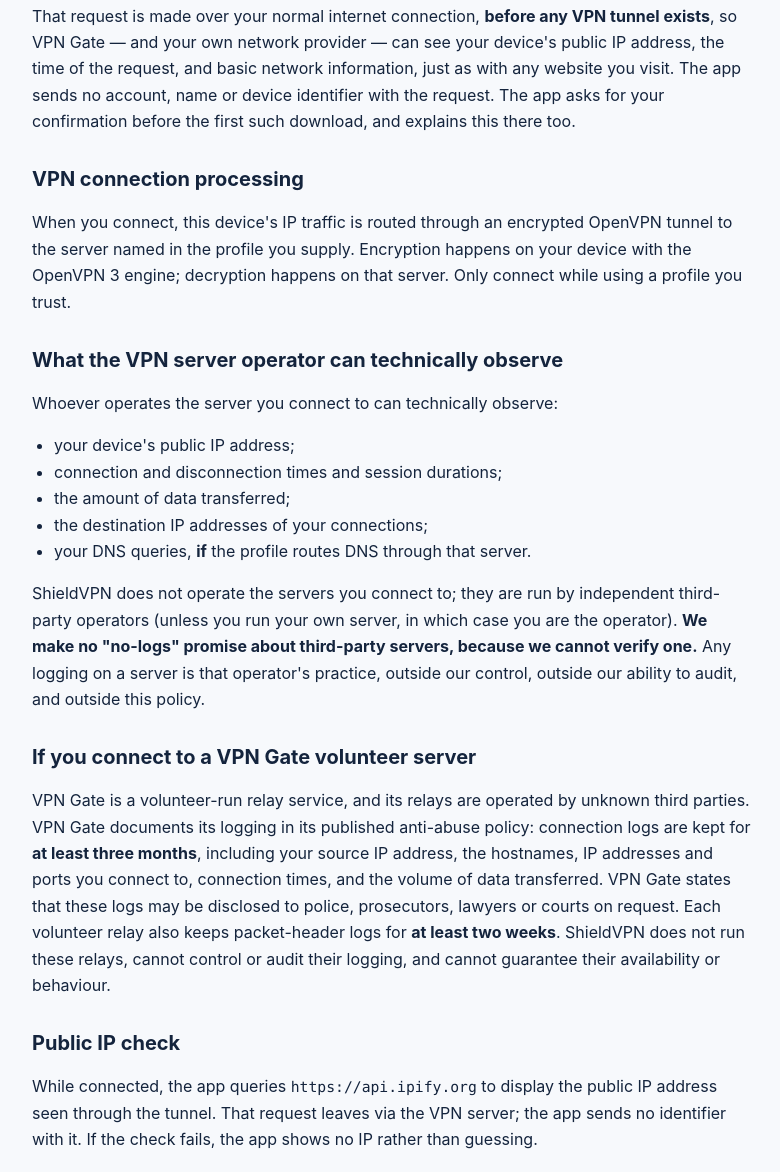
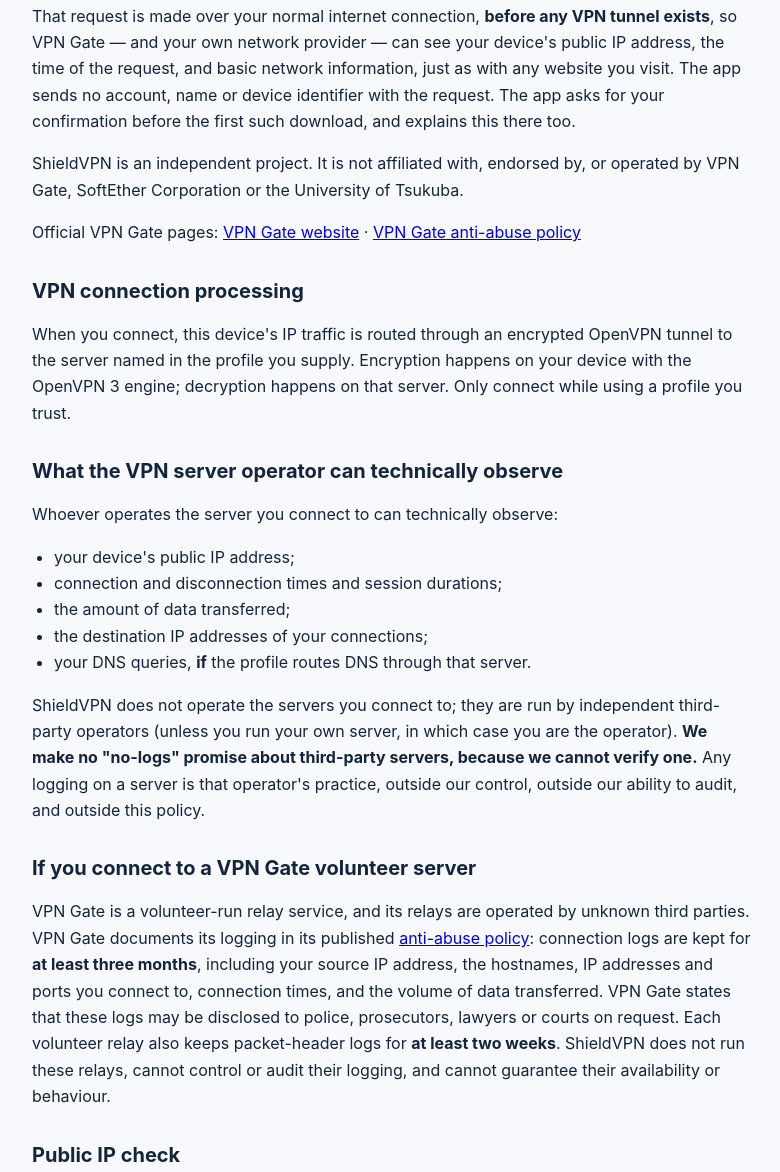
Before and after one commit to itshassan210-cmd/ShieldVPN-Privacy-Policy, a plain HTML site: page index.html in a window 1280 px wide. Shown: the part 1201-2373 px from the top of the page, without its empty margins (248-1028 px from the left). Drawn offline with Linux system fonts and the light colour scheme.

Commit message:
Add independence statement and VPN Gate attribution links
Combined compliance batch (Phases 4-6): the verbatim independence
statement and working links to the official VPN Gate website and
anti-abuse policy, mirroring the in-app and in-repo policy copies.
Last updated stays 27 November 2026 (published the same day).

```diff
--- a/index.html
+++ b/index.html
@@ -79,6 +79,8 @@ exists</strong>, so VPN Gate — and your own network provider — can see your
 address, the time of the request, and basic network information, just as with any website
 you visit. The app sends no account, name or device identifier with the request. The app
 asks for your confirmation before the first such download, and explains this there too.</p>
+<p>ShieldVPN is an independent project. It is not affiliated with, endorsed by, or operated by VPN Gate, SoftEther Corporation or the University of Tsukuba.</p>
+<p>Official VPN Gate pages: <a href="https://www.vpngate.net/en/">VPN Gate website</a> · <a href="https://download.vpngate.jp/en/about_abuse.aspx">VPN Gate anti-abuse policy</a></p>
 <h2>VPN connection processing</h2>
 <p>When you connect, this device's IP traffic is routed through an encrypted OpenVPN tunnel to
 the server named in the profile you supply. Encryption happens on your device with the
@@ -100,7 +102,7 @@ Any logging on a server is that operator's practice, outside our control, outsid
 ability to audit, and outside this policy.</p>
 <h2>If you connect to a VPN Gate volunteer server</h2>
 <p>VPN Gate is a volunteer-run relay service, and its relays are operated by unknown third
-parties. VPN Gate documents its logging in its published anti-abuse policy: connection logs
+parties. VPN Gate documents its logging in its published <a href="https://download.vpngate.jp/en/about_abuse.aspx">anti-abuse policy</a>: connection logs
 are kept for <strong>at least three months</strong>, including your source IP address, the hostnames, IP
 addresses and ports you connect to, connection times, and the volume of data transferred.
 VPN Gate states that these logs may be disclosed to police, prosecutors, lawyers or courts
```
